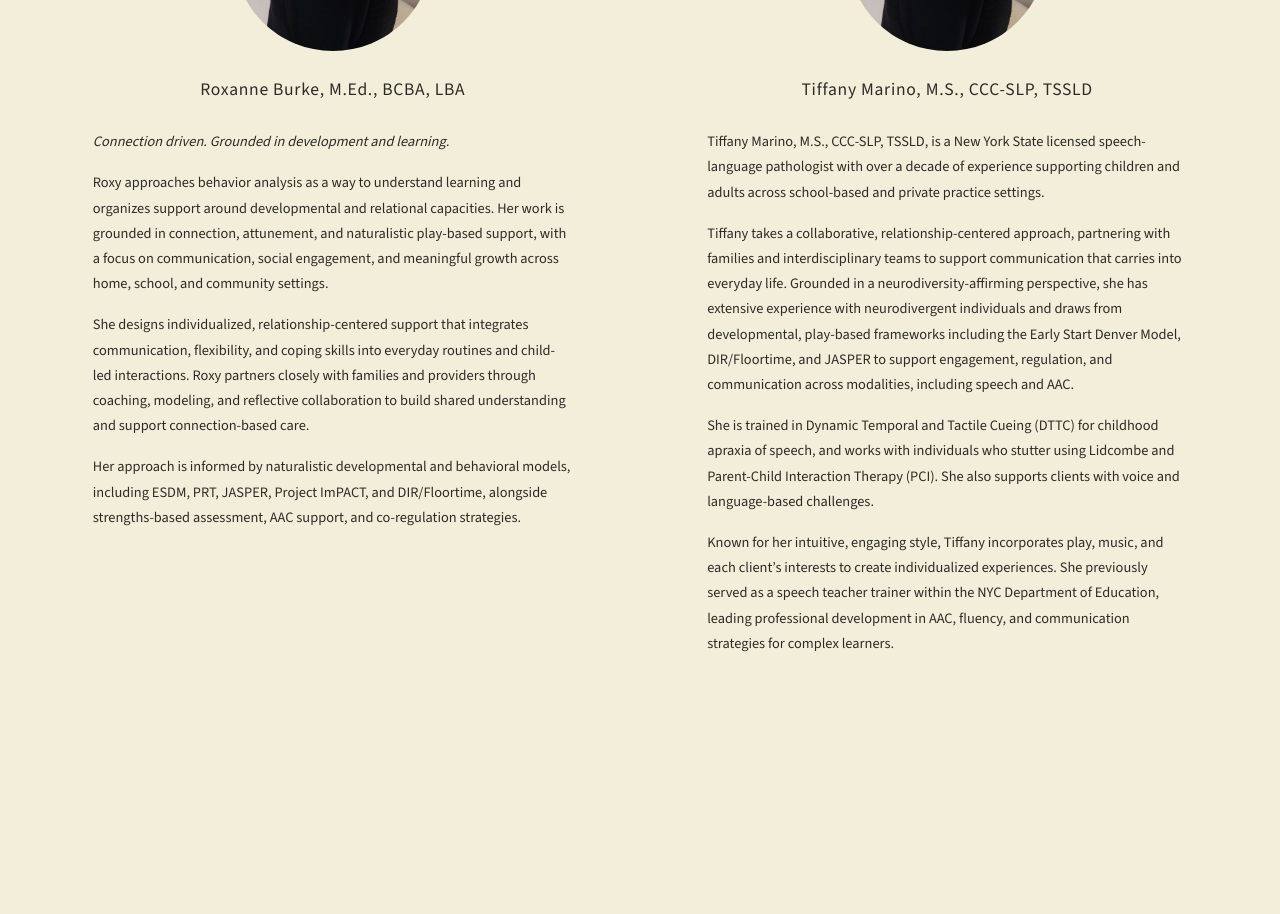
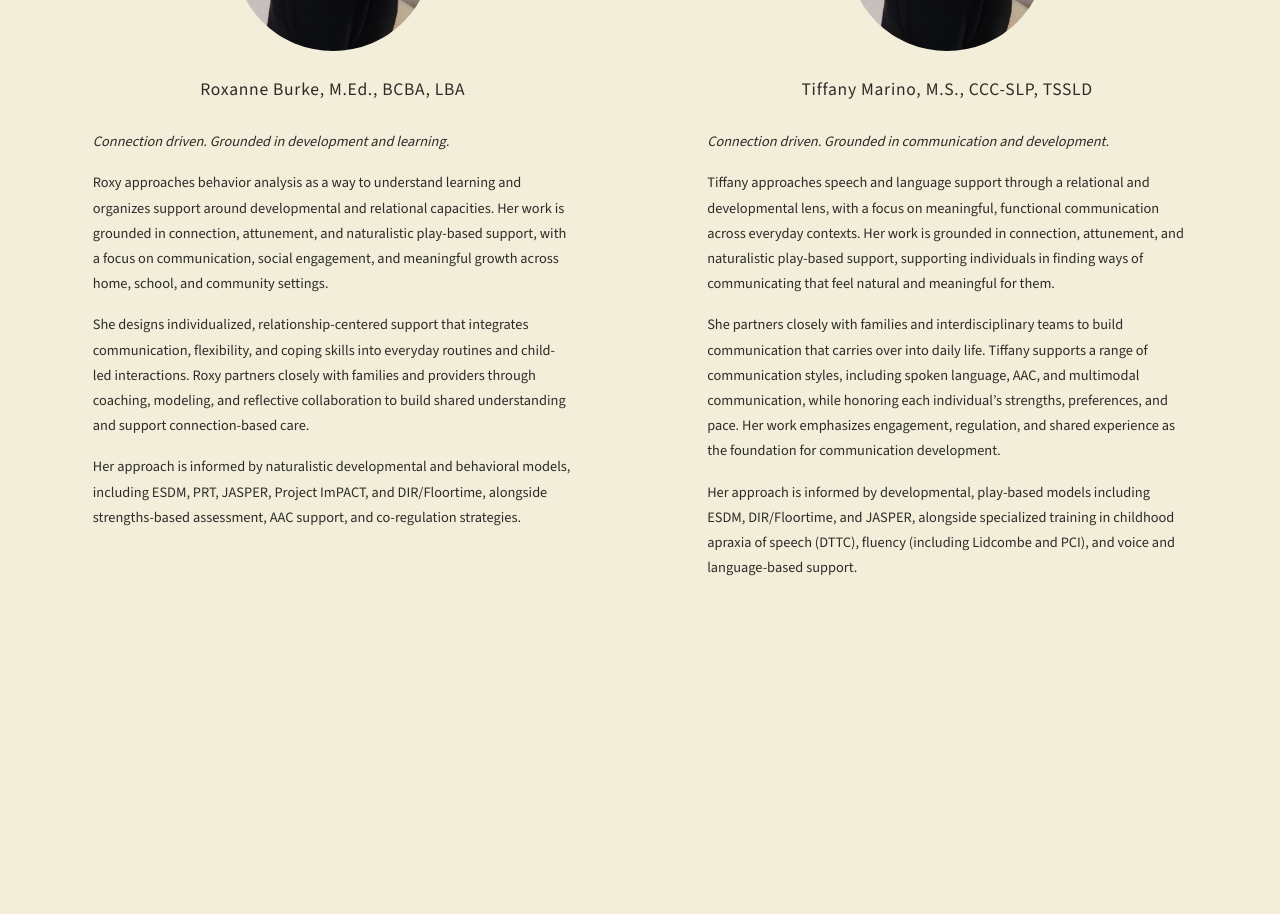
Before and after one commit to alinepractice/aline-website, a Next.js app: page / in a window 1280 px wide. Shown: the part 1740-2654 px from the top of the page. Built offline with nearby package versions, Linux system fonts and the light colour scheme.

Commit message:
Update Tiffany bio to match new format with tagline

```diff
--- a/app/page.tsx
+++ b/app/page.tsx
@@ -122,35 +122,31 @@ export default function Home() {
           />
           <p className={s.bioName}>Tiffany Marino, M.S., CCC-SLP, TSSLD</p>
           <div className={s.bioText}>
-            <p>
-              Tiffany Marino, M.S., CCC-SLP, TSSLD, is a New York State
-              licensed speech-language pathologist with over a decade of
-              experience supporting children and adults across school-based and
-              private practice settings.
+            <p className={s.bioTagline}>
+              Connection driven. Grounded in communication and development.
             </p>
             <p>
-              Tiffany takes a collaborative, relationship-centered approach,
-              partnering with families and interdisciplinary teams to support
-              communication that carries into everyday life. Grounded in a
-              neurodiversity-affirming perspective, she has extensive experience
-              with neurodivergent individuals and draws from developmental,
-              play-based frameworks including the Early Start Denver Model,
-              DIR/Floortime, and JASPER to support engagement, regulation, and
-              communication across modalities, including speech and AAC.
+              Tiffany approaches speech and language support through a relational
+              and developmental lens, with a focus on meaningful, functional
+              communication across everyday contexts. Her work is grounded in
+              connection, attunement, and naturalistic play-based support,
+              supporting individuals in finding ways of communicating that feel
+              natural and meaningful for them.
             </p>
             <p>
-              She is trained in Dynamic Temporal and Tactile Cueing (DTTC) for
-              childhood apraxia of speech, and works with individuals who stutter
-              using Lidcombe and Parent-Child Interaction Therapy (PCI). She also
-              supports clients with voice and language-based challenges.
+              She partners closely with families and interdisciplinary teams to
+              build communication that carries over into daily life. Tiffany
+              supports a range of communication styles, including spoken
+              language, AAC, and multimodal communication, while honoring each
+              individual&rsquo;s strengths, preferences, and pace. Her work
+              emphasizes engagement, regulation, and shared experience as the
+              foundation for communication development.
             </p>
             <p>
-              Known for her intuitive, engaging style, Tiffany incorporates play,
-              music, and each client&rsquo;s interests to create individualized
-              experiences. She previously served as a speech teacher trainer
-              within the NYC Department of Education, leading professional
-              development in AAC, fluency, and communication strategies for
-              complex learners.
+              Her approach is informed by developmental, play-based models
+              including ESDM, DIR/Floortime, and JASPER, alongside specialized
+              training in childhood apraxia of speech (DTTC), fluency (including
+              Lidcombe and PCI), and voice and language-based support.
             </p>
           </div>
         </div>
```
